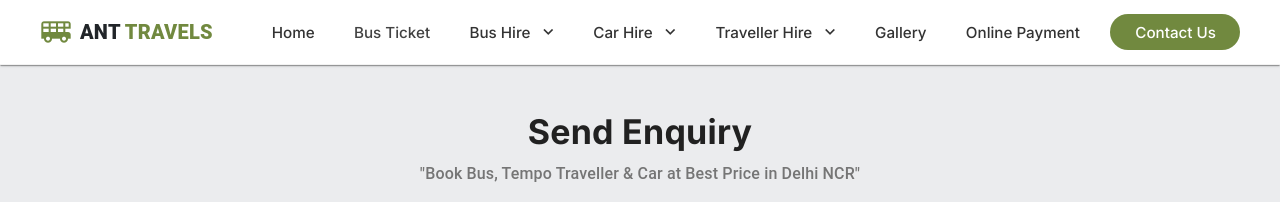
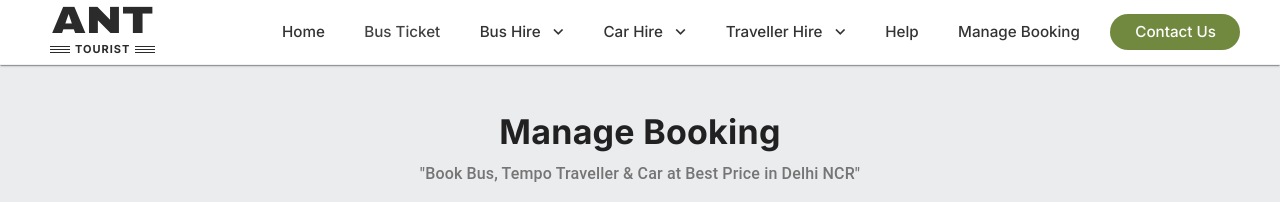
Before and after one commit to saktiswarupmishra/send-enquiry, a Vue app in the folder send-enquiry/frontend/: page /send-enquiry in a window 1280 px wide. Shown: the top 202 px of the page. Built offline with nearby package versions, Linux system fonts and the light colour scheme.

Commit message:
feat: implement NavBar component and SendEnquiry view for booking management

```diff
--- a/send-enquiry/frontend/src/components/NavBar.vue
+++ b/send-enquiry/frontend/src/components/NavBar.vue
@@ -3,8 +3,22 @@
     <v-container class="d-flex align-center w-100 max-width-1200 pa-0">
       <!-- Branding / Logo -->
       <router-link to="/" class="text-decoration-none d-flex align-center mr-8">
-        <v-icon color="primary" size="x-large" class="mr-2">mdi-bus-double-decker</v-icon>
-        <span class="text-h6 font-weight-black logo-text" style="color: #212529;">ANT <span class="text-primary">TRAVELS</span></span>
+        <div class="ant-logo">
+          <div class="ant-logo-text">ANT</div>
+          <div class="ant-logo-subtitle">
+            <div class="logo-lines-group">
+              <span class="logo-line-thin"></span>
+              <span class="logo-line-thin"></span>
+              <span class="logo-line-thin"></span>
+            </div>
+            <span class="logo-tourist">TOURIST</span>
+            <div class="logo-lines-group">
+              <span class="logo-line-thin"></span>
+              <span class="logo-line-thin"></span>
+              <span class="logo-line-thin"></span>
+            </div>
+          </div>
+        </div>
       </router-link>
 
       <v-spacer></v-spacer>
@@ -50,8 +64,9 @@
           </v-list>
         </v-menu>
 
-        <v-btn variant="text" to="/gallery" class="nav-btn">Gallery</v-btn>
-        <v-btn variant="text" to="/payment" class="nav-btn">Online Payment</v-btn>
+
+        <v-btn variant="text" to="/payment" class="nav-btn">Help</v-btn>
+        <v-btn variant="text" to="/send-enquiry" :active="false" class="nav-btn">Manage Booking</v-btn>
         <v-btn variant="flat" color="primary" to="/contact" class="nav-btn ml-2 px-6 rounded-pill text-white fw-bold">Contact Us</v-btn>
       </div>
 
@@ -66,8 +81,22 @@
   <v-navigation-drawer v-model="drawer" temporary location="right">
     <div class="pa-4 pt-6 d-flex justify-space-between align-center border-b">
         <router-link to="/" class="text-decoration-none d-flex align-center">
-            <v-icon color="primary" size="large" class="mr-2">mdi-bus-double-decker</v-icon>
-            <span class="text-subtitle-1 font-weight-black" style="color: #212529;">ANT <span class="text-primary">TRAVELS</span></span>
+          <div class="ant-logo" style="transform: scale(0.85); transform-origin: left center;">
+            <div class="ant-logo-text">ANT</div>
+            <div class="ant-logo-subtitle">
+              <div class="logo-lines-group">
+                <span class="logo-line-thin"></span>
+                <span class="logo-line-thin"></span>
+                <span class="logo-line-thin"></span>
+              </div>
+              <span class="logo-tourist">TOURIST</span>
+              <div class="logo-lines-group">
+                <span class="logo-line-thin"></span>
+                <span class="logo-line-thin"></span>
+                <span class="logo-line-thin"></span>
+              </div>
+            </div>
+          </div>
         </router-link>
         <v-btn icon size="small" variant="text" @click="drawer = false">
             <v-icon>mdi-close</v-icon>
@@ -100,6 +129,7 @@
 
       <v-list-item to="/gallery" prepend-icon="mdi-image-multiple-outline" title="Gallery" class="mb-1"></v-list-item>
       <v-list-item to="/payment" prepend-icon="mdi-credit-card-outline" title="Online Payment" class="mb-1"></v-list-item>
+      <v-list-item to="/send-enquiry" :active="false" prepend-icon="mdi-email-fast-outline" title="Send Enquiry" class="mb-1"></v-list-item>
       <v-list-item to="/contact" prepend-icon="mdi-phone-outline" title="Contact Us" class="mb-1"></v-list-item>
     </v-list>
   </v-navigation-drawer>
@@ -202,4 +232,50 @@ const travellerHireOptions = [
     background-color: rgba(25, 118, 210, 0.08) !important;
     color: var(--v-primary-base, #1976D2) !important;
 }
+
+/* ANT Logo */
+.ant-logo {
+  display: inline-flex;
+  flex-direction: column;
+  align-items: stretch;
+  padding: 4px 6px;
+}
+.ant-logo-text {
+  font-size: 38px;
+  font-weight: 900;
+  line-height: 0.8;
+  color: #2B2B2B;
+  text-align: center;
+  font-family: 'Arial Black', Impact, sans-serif;
+  text-transform: uppercase;
+  transform: scaleX(1.15);
+  margin-bottom: 2px;
+}
+.ant-logo-subtitle {
+  display: flex;
+  align-items: center;
+  justify-content: center;
+  gap: 5px;
+  margin-top: 3px;
+  padding: 0 4px;
+}
+.logo-lines-group {
+  display: flex;
+  flex-direction: column;
+  gap: 2px;
+  flex: 1;
+  min-width: 20px;
+}
+.logo-line-thin {
+  width: 100%;
+  height: 1px;
+  background-color: #2B2B2B;
+}
+.logo-tourist {
+  font-size: 11px;
+  font-weight: 800;
+  letter-spacing: 1px;
+  color: #2B2B2B;
+  white-space: nowrap;
+}
 </style>
--- a/send-enquiry/frontend/src/views/SendEnquiry.vue
+++ b/send-enquiry/frontend/src/views/SendEnquiry.vue
@@ -4,7 +4,7 @@
       <!-- Header -->
       <v-row class="mb-6">
         <v-col cols="12" class="text-center">
-          <h1 class="text-h4 font-weight-black text-grey-darken-4 mb-2" style="font-family: 'Inter', sans-serif;">Send Enquiry</h1>
+          <h1 class="text-h4 font-weight-black text-grey-darken-4 mb-2" style="font-family: 'Inter', sans-serif;">Manage Booking</h1>
           <p class="text-subtitle-1 text-grey-darken-1 font-weight-medium">"Book Bus, Tempo Traveller & Car at Best Price in Delhi NCR"</p>
         </v-col>
       </v-row>
```
